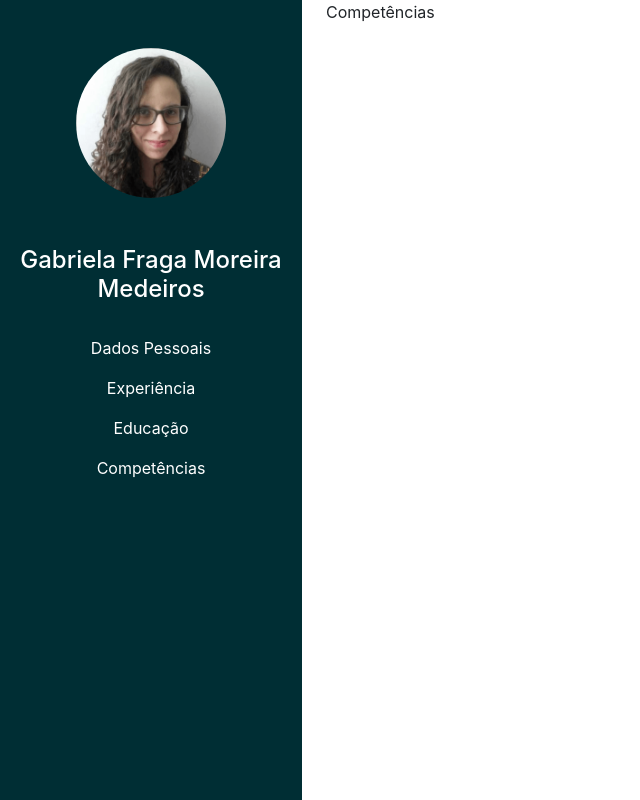
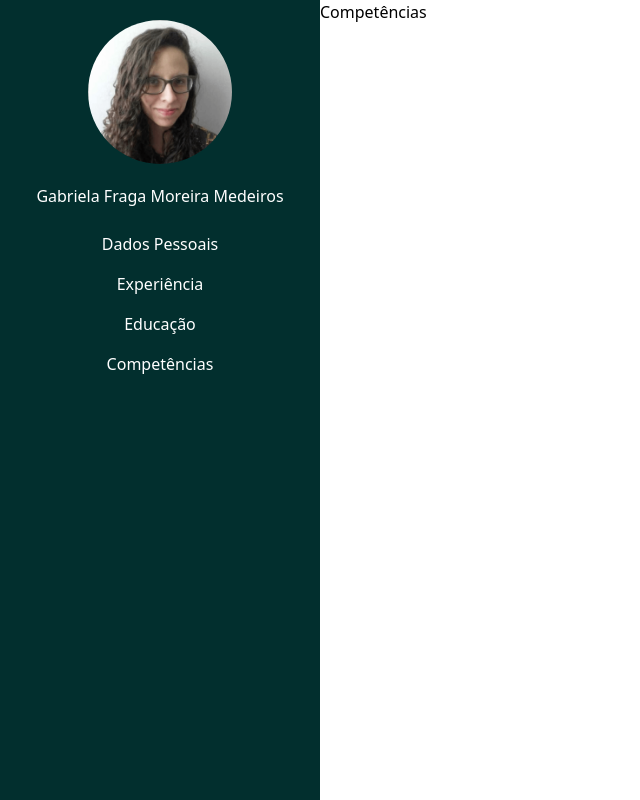
Before and after one commit to gabriela-fraga/pagina-pessoal, a Next.js app: page /competencias in a window 1280 px wide. Shown: the whole page, without its empty margins (0-640 px from the left). Built offline with nearby package versions, Linux system fonts and the light colour scheme.

Commit message:
adicionado tailwind e removido bootstrap

```diff
--- a/package.json
+++ b/package.json
@@ -3,6 +3,7 @@
   "version": "0.1.0",
   "private": true,
   "dependencies": {
+    "@tailwindcss/postcss": "^4.1.4",
     "@testing-library/dom": "^10.4.0",
     "@types/react": "^19.1.0",
     "@types/react-dom": "^19.1.1",
@@ -13,9 +14,11 @@
     "husky": "^9.1.7",
     "lint-staged": "^15.5.0",
     "next": "^15.3.0",
+    "postcss": "^8.5.3",
     "react": "^19.1.0",
     "react-dom": "^19.1.0",
     "sass": "^1.86.3",
+    "tailwindcss": "^4.1.4",
     "web-vitals": "^2.1.4"
   },
   "scripts": {
--- /dev/null
+++ b/postcss.config.mjs
@@ -0,0 +1,6 @@
+const config = {
+    plugins: {
+        "@tailwindcss/postcss": {},
+    },
+};
+export default config;
--- a/src/app/components/menu-lateral/menu-lateral.tsx
+++ b/src/app/components/menu-lateral/menu-lateral.tsx
@@ -1,38 +1,53 @@
-import React from "react";
+"use client";
+
+import React, { useState } from "react";
 import photo from "../../../../public/photo.png";
-import "./menu-lateral.scss";
 import Link from "next/link";
 
 export default function MenuLateral() {
+  const [isOpen, setIsOpen] = useState(false);
+
   return (
-    <div className="menu col-12 d-md-flex flex-column">
+    <div className="bg-teal-950 text-white w-full flex flex-col md:h-full">
+      {/* Botão para expandir/retrair */}
       <button
-        className="btn btn-primary d-md-none"
-        type="button"
-        data-bs-toggle="collapse"
-        data-bs-target="#conteudoMenu"
-        aria-expanded="false"
-        aria-controls="conteudoMenu"
+        className="hover:bg-gray-800 text-white font-bold py-2 px-4 md:hidden"
+        onClick={() => setIsOpen(!isOpen)}
       >
-        Expand / Retract
+        {isOpen ? "Retract" : "Expand"}
       </button>
-      <div
-        id="conteudoMenu"
-        className="collapse d-md-flex flex-column align-items-center"
-      >
-        <div className="img-container my-5 mx-auto">
-          <img
-            src={photo.src}
-            alt="Imagem Circular"
-            className="imagem-circular"
-          />
+
+      {/* Conteúdo do menu */}
+      <div className={`${isOpen ? "block" : "hidden"} md:flex md:flex-col md:items-center`}>
+        {/* Foto */}
+        <div className="w-full flex justify-center my-5">
+          <div className="w-36 h-36 rounded-full overflow-hidden">
+            <img
+              src={photo.src}
+              alt="Imagem Circular"
+              className="w-full h-full object-cover"
+            />
+          </div>
         </div>
-        <div className="d-flex flex-column align-items-center w-100">
-          <h4 className="text-center mb-4">Gabriela Fraga Moreira Medeiros</h4>
-          <Link className="link my-2" href="/dados-pessoais">Dados Pessoais</Link>
-          <Link className="link my-2" href="/experiencia">Experiência</Link>
-          <Link className="link my-2" href="/educacao">Educação</Link>
-          <Link className="link my-2" href="/competencias">Competências</Link>
+
+        {/* Info e links */}
+        <div className="flex flex-col items-center w-full">
+          <h4 className="text-center mb-4 px-4">
+            Gabriela Fraga Moreira Medeiros
+          </h4>
+
+          <Link className="my-2 hover:underline" href="/dados-pessoais">
+            Dados Pessoais
+          </Link>
+          <Link className="my-2 hover:underline" href="/experiencia">
+            Experiência
+          </Link>
+          <Link className="my-2 hover:underline" href="/educacao">
+            Educação
+          </Link>
+          <Link className="my-2 hover:underline" href="/competencias">
+            Competências
+          </Link>
         </div>
       </div>
     </div>
--- /dev/null
+++ b/src/app/globals.css
@@ -0,0 +1 @@
+@import "tailwindcss";
--- a/src/app/index.scss
+++ /dev/null
@@ -1,3 +0,0 @@
-@use 'styles/typography.scss';
-@use 'styles/variables.scss';
-@use 'styles/link.scss';
--- a/src/app/layout.tsx
+++ b/src/app/layout.tsx
@@ -1,7 +1,6 @@
-import "bootstrap/dist/css/bootstrap.min.css";
 import { Metadata } from "next";
 import React from "react";
-import "./index.scss";
+import "./globals.css";
 import MenuLateral from "./components/menu-lateral/menu-lateral";
 
 export const metadata: Metadata = {
@@ -15,13 +14,13 @@ export default function RootLayout({
   children: React.ReactNode;
 }) {
   return (
-    <html suppressHydrationWarning>
-      <body>
-        <div className="row min-vh-100 flex-md-row flex-column">
-          <div className="col-12 col-md-3 h-md-100">
-            <MenuLateral></MenuLateral>
+    <html lang="pt-BR" className="h-full">
+      <body className="h-full">
+        <div className="min-h-screen flex flex-col md:flex-row">
+          <div className="w-full md:w-1/4 bg-primary text-white flex flex-col">
+            <MenuLateral />
           </div>
-          <div className="col-12 col-md-7 h-md-100" id="root">
+          <div className="w-full md:w-3/4 flex flex-col" id="root">
             {children}
           </div>
         </div>
--- a/src/app/styles/link.scss
+++ /dev/null
@@ -1,10 +0,0 @@
-@use '../styles/variables.scss';
-
-.link {
-    color: inherit;
-    text-decoration: none;
-
-    &:hover {
-        color: variables.$dark-button-accent;
-    }
-}
--- a/src/app/styles/typography.scss
+++ /dev/null
@@ -1,15 +0,0 @@
-@use 'variables.scss';
-
-body {
-    margin: 0;
-    font-family: -apple-system, BlinkMacSystemFont, 'Segoe UI', 'Roboto', 'Oxygen',
-      'Ubuntu', 'Cantarell', 'Fira Sans', 'Droid Sans', 'Helvetica Neue',
-      sans-serif;
-    -webkit-font-smoothing: antialiased;
-    -moz-osx-font-smoothing: grayscale;
-  }
-
-  code {
-    font-family: source-code-pro, Menlo, Monaco, Consolas, 'Courier New',
-      monospace;
-  }
--- a/src/app/styles/variables.scss
+++ /dev/null
@@ -1,3 +0,0 @@
-$primary-color: #002e34;
-$white: #ffffff;
-$dark-button-accent: #727D73;
--- a/tsconfig.json
+++ b/tsconfig.json
@@ -8,7 +8,7 @@
       "esnext"
     ],
     "module": "esnext",
-    "moduleResolution": "node",
+    "moduleResolution": "bundler",
     "target": "es2015",
     "allowJs": true,
     "allowSyntheticDefaultImports": true,
@@ -33,7 +33,7 @@
     "build/types/**/*.ts",
     "next-env.d.ts",
     ".next/types/**/*.ts"
-  ],
+, "postcss.config.mjs", "tailwind.config.js"  ],
   "exclude": [
     "node_modules"
   ]
```
Also changed, not shown: 1 other file (tests, documents, lock files or other folders).
